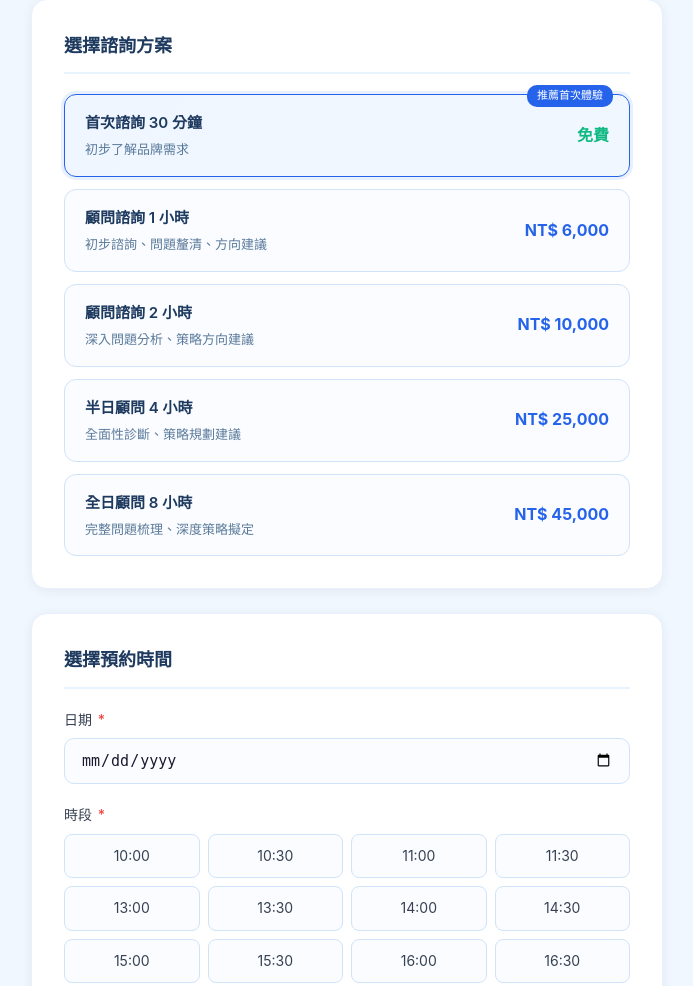
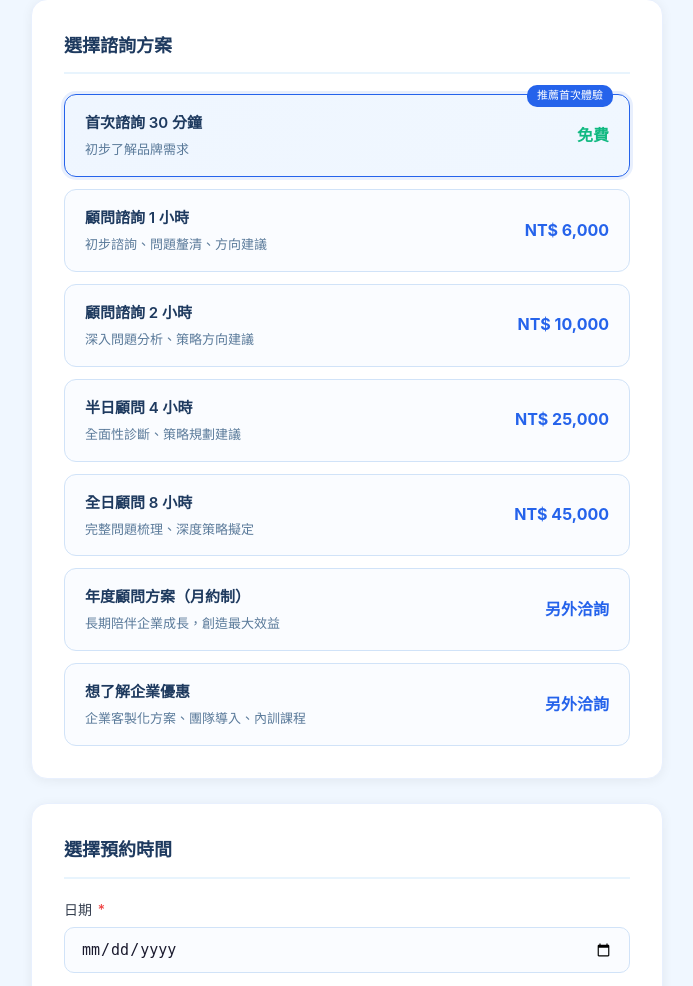
Before and after one commit to christyCCCC/line-brand-bot-xinhui, a Flask app: page /booking in a window 1280 px wide. Shown: the part 871-1857 px from the top of the page, without its empty margins (293-986 px from the left). Run offline with Flask 3, Linux system fonts and the light colour scheme.

Commit message:
修正：移除回覆中的Markdown符號、預約頁面新增年度顧問和企業優惠選項

```diff
--- a/app.py
+++ b/app.py
@@ -103,6 +103,8 @@ SYSTEM_PROMPT = """你是「心惠」，品牌靈魂建構所（Hui Brand Lab）
 - 顧問諮詢 2 小時：NT$ 10,000（適合深入問題分析、策略方向建議）
 - 半日顧問 4 小時：NT$ 25,000（適合全面性診斷、策略規劃建議）
 - 全日顧問 8 小時：NT$ 45,000（適合完整問題梳理、深度策略擬定）
+- 年度顧問方案（月約制）：另外洽詢，長期陪伴企業成長
+- 企業優惠方案：另外洽詢，含企業客製化方案、團隊導入、內訓課程
 
 【預約相關】
 - 當客戶表達想預約、想諮詢、想了解更多時，提供預約連結
@@ -134,7 +136,8 @@ A: 引導客戶思考自身優勢與市場需求，建議可以透過品牌探
 - 只有當客戶明確表達想做品牌診斷/分析/問卷時，才引導進入品牌框架問答
 - 回答要有深度但不要太長，控制在 200 字以內（除非客戶問了複雜問題）
 - 用繁體中文回答
-- 當客戶表達想預約或想進一步了解時，自然地提供預約連結"""
+- 當客戶表達想預約或想進一步了解時，自然地提供預約連結
+- 回覆中絕對不要使用 Markdown 格式（不用 *、**、#、## 等符號），直接用純文字回覆"""
 
 # ===== 用戶狀態管理 =====
 user_sessions = {}
@@ -328,7 +331,10 @@ def chat_with_ai(user_text, history):
             max_tokens=800,
             temperature=0.7,
         )
-        return response.choices[0].message.content
+        reply = response.choices[0].message.content
+        # 移除 Markdown 格式符號
+        reply = reply.replace('**', '').replace('*', '').replace('##', '').replace('###', '').replace('#', '')
+        return reply
     except Exception as e:
         logger.error(f"OpenAI chat error: {e}")
         return "不好意思，我目前暫時無法回應。請稍後再試，或直接聯繫我們的品牌顧問為您服務 ✨"
@@ -382,7 +388,10 @@ def generate_brand_analysis(role, answers):
             max_tokens=2500,
             temperature=0.7,
         )
-        return response.choices[0].message.content
+        reply = response.choices[0].message.content
+        # 移除 Markdown 格式符號
+        reply = reply.replace('**', '').replace('*', '').replace('##', '').replace('###', '').replace('#', '')
+        return reply
     except Exception as e:
         logger.error(f"OpenAI API error: {e}")
         return "抱歉，分析過程中遇到了一些問題。請稍後再試，或輸入「品牌診斷」重新進行品牌診斷。"
@@ -420,6 +429,8 @@ def send_email_notification(booking_data):
             "2hr": "顧問諮詢 2 小時（NT$ 10,000）",
             "4hr": "半日顧問 4 小時（NT$ 25,000）",
             "8hr": "全日顧問 8 小時（NT$ 45,000）",
+            "yearly": "年度顧問方案（另外洽詢）",
+            "enterprise": "企業優惠方案（另外洽詢）",
         }
 
         plan_name = plan_names.get(booking_data.get("plan", ""), booking_data.get("plan", ""))
@@ -478,6 +489,8 @@ def send_line_notification(booking_data):
             "2hr": "顧問諮詢 2 小時（NT$ 10,000）",
             "4hr": "半日顧問 4 小時（NT$ 25,000）",
             "8hr": "全日顧問 8 小時（NT$ 45,000）",
+            "yearly": "年度顧問方案（另外洽詢）",
+            "enterprise": "企業優惠方案（另外洽詢）",
         }
 
         plan_name = plan_names.get(booking_data.get("plan", ""), booking_data.get("plan", ""))
--- a/templates/booking.html
+++ b/templates/booking.html
@@ -496,6 +496,18 @@
                         <div class="plan-detail">完整問題梳理、深度策略擬定</div>
                         <div class="plan-price">NT$ 45,000</div>
                     </div>
+                    <div class="plan-option" onclick="selectPlan(this, 'yearly')">
+                        <input type="radio" name="plan" value="yearly">
+                        <div class="plan-name">年度顧問方案（月約制）</div>
+                        <div class="plan-detail">長期陪伴企業成長，創造最大效益</div>
+                        <div class="plan-price">另外洽詢</div>
+                    </div>
+                    <div class="plan-option" onclick="selectPlan(this, 'enterprise')">
+                        <input type="radio" name="plan" value="enterprise">
+                        <div class="plan-name">想了解企業優惠</div>
+                        <div class="plan-detail">企業客製化方案、團隊導入、內訓課程</div>
+                        <div class="plan-price">另外洽詢</div>
+                    </div>
                 </div>
             </div>
 
```
